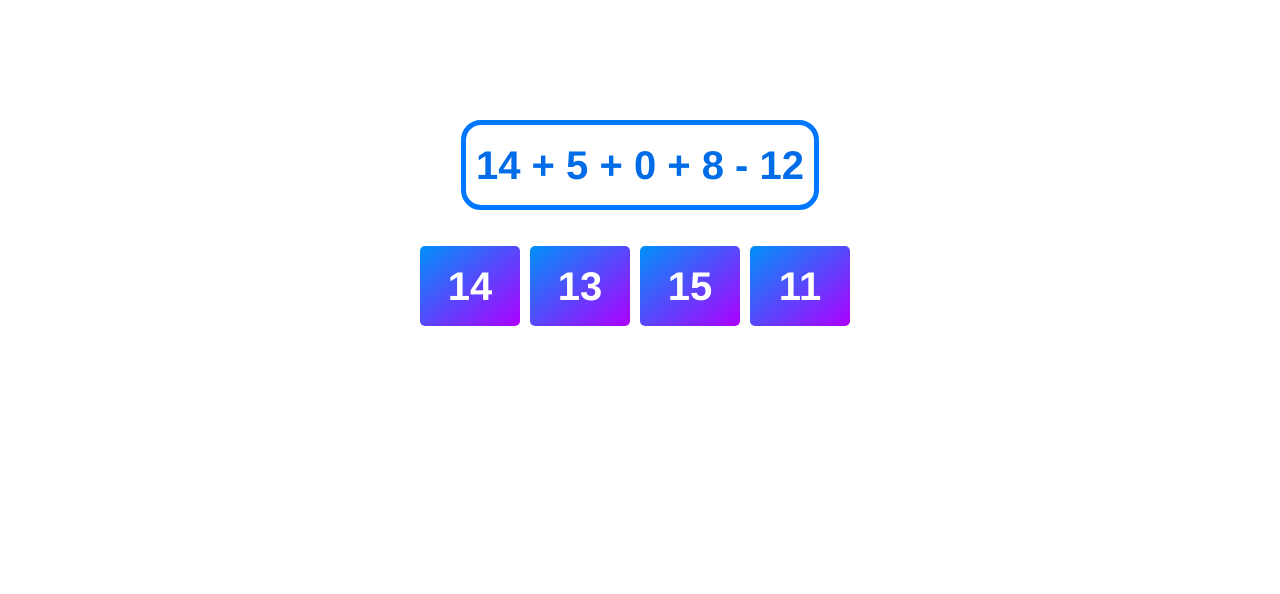
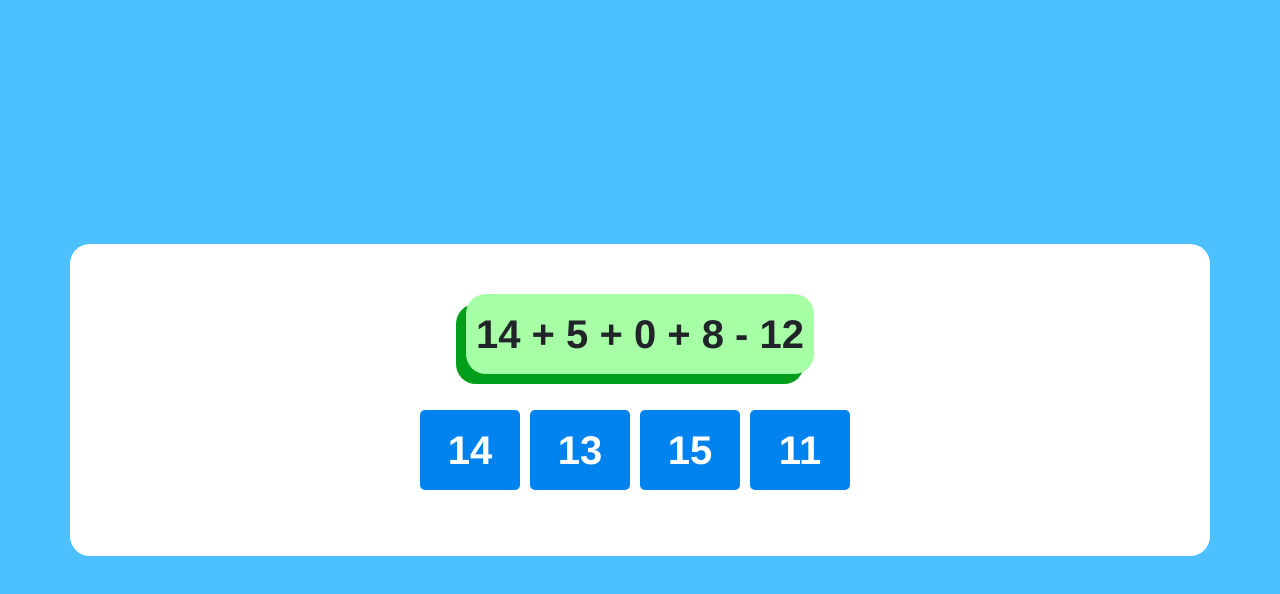
Before and after one commit to LamIT10/Math1, a plain HTML site: page index.html in a window 1280 px wide. Drawn offline with nearby package versions, Linux system fonts and the light colour scheme.

Commit message:
Update index.html

```diff
--- a/index.html
+++ b/index.html
@@ -28,18 +28,24 @@
       width: 100px;
       height: 80px;
       border: none;
-      background: linear-gradient(to bottom right, #0091f8, #ae00ff);
       color: white;
       border-radius: 5px;
+      background-color: rgb(0, 131, 239);
+    }
+    .btn-random:hover {
+      transition-duration: 0.5s;
+      background-color: rgb(0, 48, 145);
     }
     #math {
       padding: 10px;
       text-align: center;
       margin: 0 auto;
-      border: 5px solid rgb(0, 119, 255);
+      /* border: 5px solid rgb(232, 0, 0); */
       width: max-content;
       border-radius: 20px;
-      color: rgb(0, 108, 231);
+      /* color: rgb(232, 0, 0); */
+      background-color: rgb(167, 255, 166);
+      box-shadow: -10px 10px rgb(0, 158, 26);
     }
     .btn {
       margin: 0 auto;
@@ -55,7 +61,7 @@
       color: rgb(255, 0, 0);
     }
     .btn-random:focus {
-      transition-duration: 0.5s;
+      transition-duration: 0.3s;
       border-radius: 50%;
     }
     #next {
@@ -67,12 +73,23 @@
       padding: 5px 20px;
       border-radius: 10px;
       background-color: rgb(0, 196, 10);
-      opacity: 0%;
+      display: none;
+    }
+    .container {
+      position: relative;
+      top: 50vh;
+      transform: translateY(-50%);
+      background-color: rgb(255, 255, 255);
+      padding: 50px 0;
+      border-radius: 20px;
+    }
+    body {
+      background-color: rgb(77, 193, 255);
     }
   </style>
   <body>
     <div class="container">
-      <div id="math" class="mt-5 mb-2"></div>
+      <div id="math" class="mb-2"></div>
       <div class="btn">
         <button onclick="checkResult(event)" class="btn-random"></button>
         <button onclick="checkResult(event)" class="btn-random"></button>
@@ -139,7 +156,7 @@
       function checkResult(e) {
         let buttonClick = e.target;
         if (buttonClick.innerHTML == last) {
-          iconNext.style.opacity = "100%";
+          iconNext.style.display = "inline-block";
           btn.forEach((element) => {
             buttonClick.style.borderRadius = "50%";
             element.disabled = true;
```
